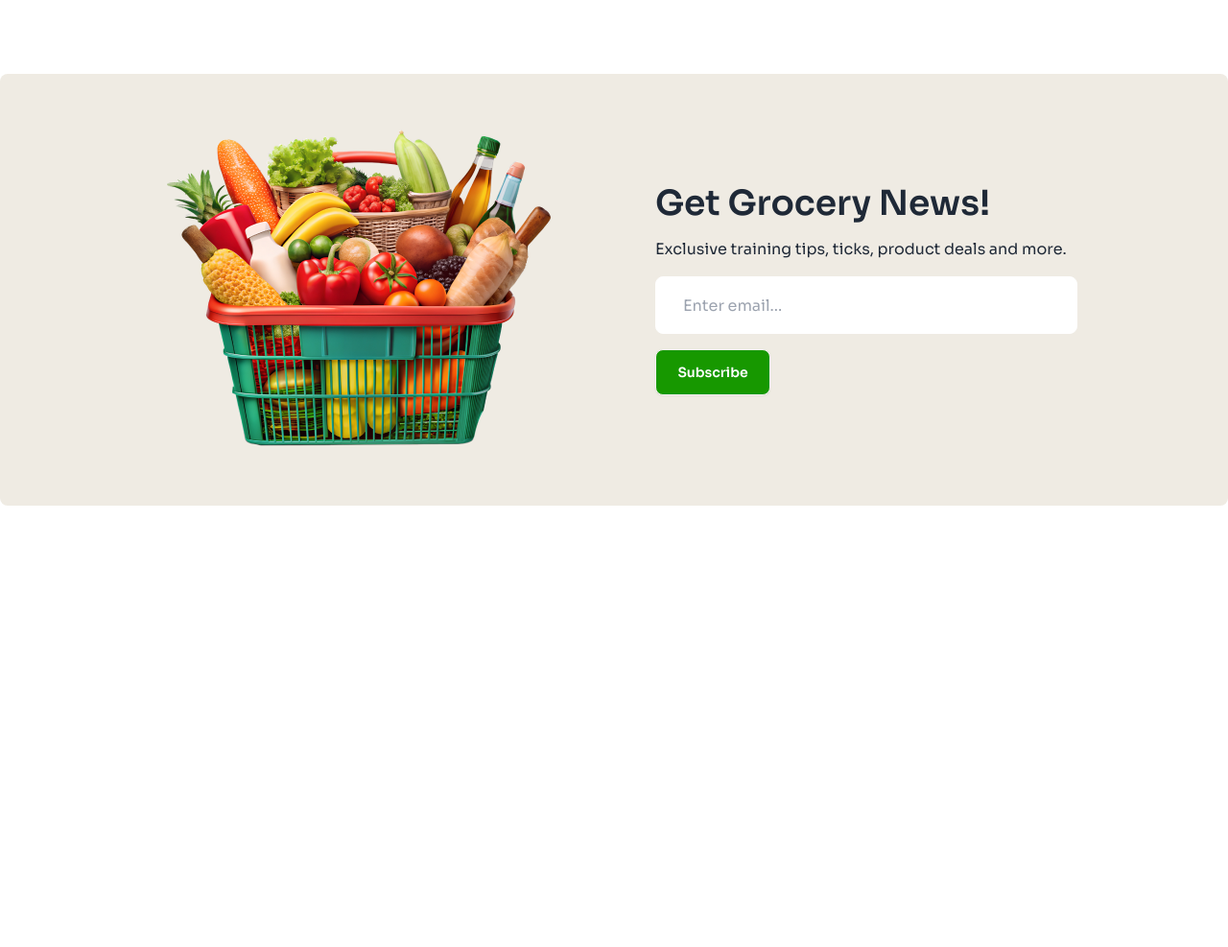
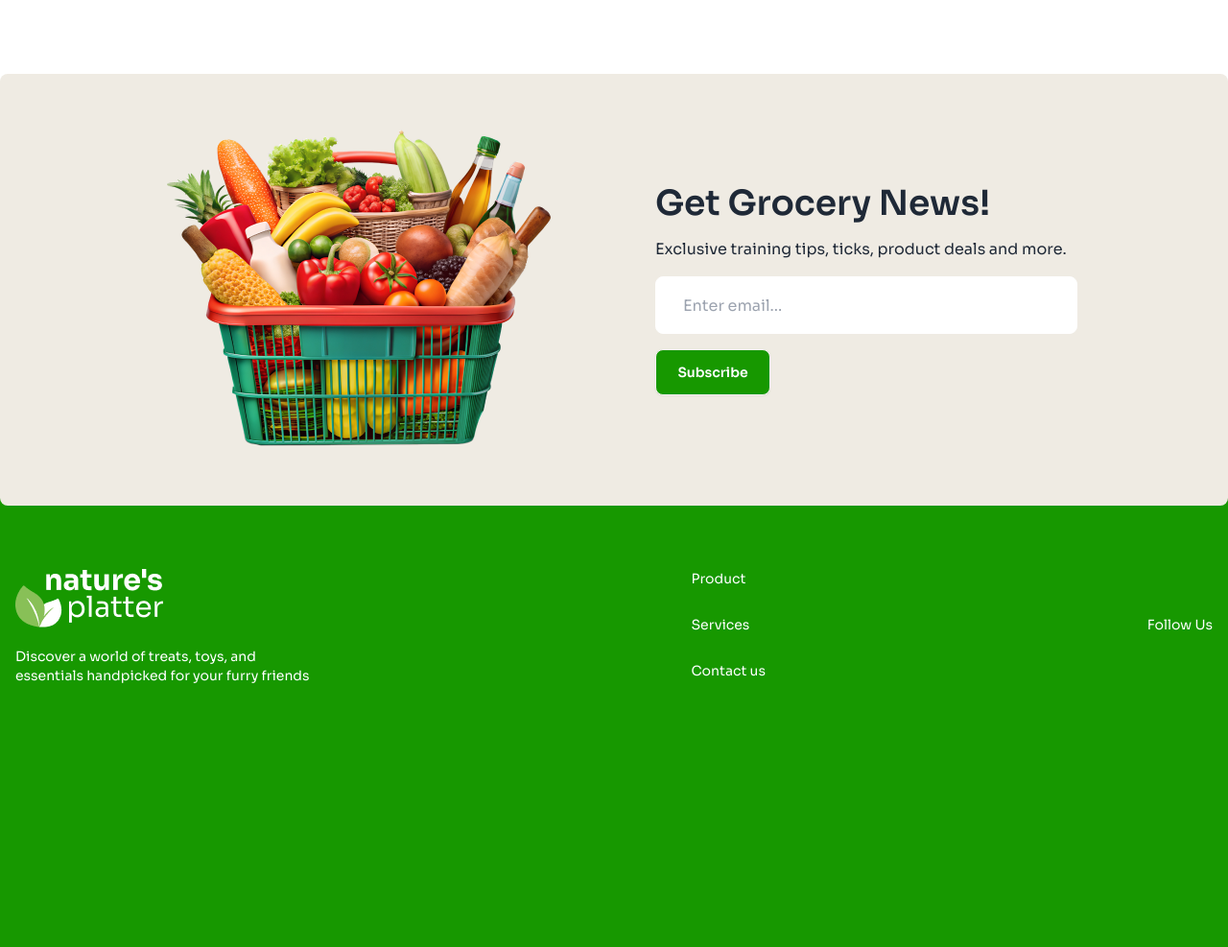
Before and after one commit to iftakhersifat/nature-platter, a plain HTML site: page index.html in a window 1280 px wide. Shown: the part 2788-3775 px from the top of the page at 96% size. Before the commit the page ends 3315 px from the top, so only its background shows below. Drawn offline with nearby package versions, Linux system fonts and the light colour scheme.

Commit message:
added footer  section

```diff
--- a/index.html
+++ b/index.html
@@ -396,7 +396,28 @@
         </div>
       </div>
 
+      <!-- footer section -->
+      <footer class="footer bg-[#179800] h-[660px] p-4">
+        <div class="md:container md:mx-auto sora-font flex flex-col md:flex-row md:justify-between mt-[250px]">
+          <!-- footer logo & description -->
+          <nav class="space-y-5">
+            <img src="c2-assets/logo-footer.png" alt="">
+            <p class="text-white">Discover a world of treats, toys, and <br> essentials handpicked for your furry
+              friends</p>
+          </nav>
+          <!-- footer links -->
+          <nav class="flex flex-col text-white space-y-7 mt-6 md:mt-0">
+            <a class="link link-hover">Product</a>
+            <a class="link link-hover">Services</a>
+            <a class="link link-hover">Contact us</a>
+          </nav>
+          <!-- footer social media -->
+          <nav>
+            <p class="mt-12 text-white">Follow Us</p>
 
+          </nav>
+        </div>
+      </footer>
 
     </div>
   </main>
```
